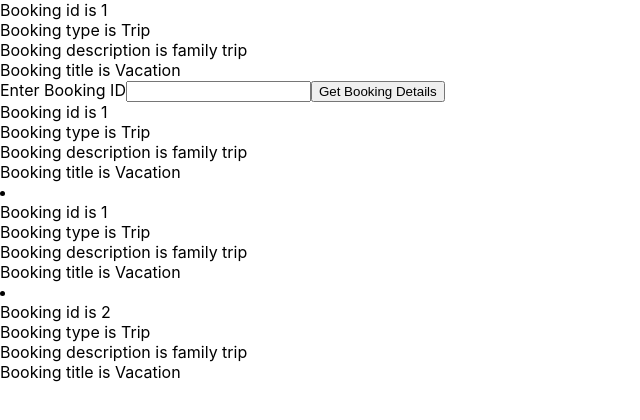
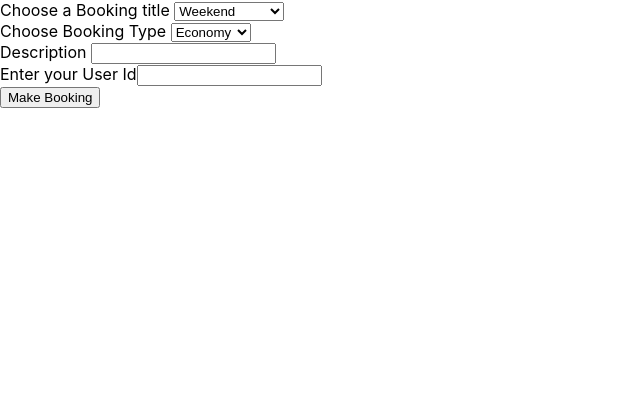
Before and after one commit to Navaneeth1220/tms_frontend, a React (Create React App) app in the folder tms/: page / in a window 1280 px wide. Shown: the top 420 px of the page, without its empty margins (0-640 px from the left). Built offline with nearby package versions, Linux system fonts and the light colour scheme.

Commit message:
error in create booking

```diff
--- a/tms/src/App.js
+++ b/tms/src/App.js
@@ -3,6 +3,7 @@ import './App.css';
 import DisplayBookingDetails from './component/DisplayBookingDetails';
 import GetBookingDetails from './component/GetBookingDetails';
 import DisplayBookingList from './component/DisplayBookingList';
+import CreateBooking from './component/CreateBooking';
 
 function App() {
 
@@ -10,21 +11,24 @@ let mockBooking = {
   bookId : 1,
   type : "Trip",
   description : "family trip",
-  title : "Vacation"
+  title : "Vacation",
+  userId : 2
 }
 
 const book1= {
   bookId : 1,
   type : "Trip",
   description : "family trip",
-  title : "Vacation"
+  title : "Vacation",
+  userId : 2
 }
 
 const book2= {
   bookId : 2,
   type : "Trip",
   description : "family trip",
-  title : "Vacation"
+  title : "Vacation",
+  userId : 2
 }
 
 const bookings = [book1,book2];
@@ -32,9 +36,10 @@ const bookings = [book1,book2];
 
   return (
     <div>
-      {<DisplayBookingDetails book={mockBooking}/>}
-      {<GetBookingDetails/>}
-      {<DisplayBookingList bookings={bookings}/>}
+      {/*<DisplayBookingDetails book={mockBooking}/>*/}
+      {/*<GetBookingDetails/>*/}
+      {/*<DisplayBookingList bookings={bookings}/>*/}
+      {<CreateBooking/>}
 
     </div>
   );
--- /dev/null
+++ b/tms/src/component/CreateBooking.js
@@ -0,0 +1,108 @@
+import { useDebugValue } from "react";
+import React, { useState } from "react";
+import DisplayBookingDetails from "./DisplayBookingDetails";
+import errorStyle from "./errorStyle.module.css"
+
+
+export default function CreateBooking(){
+
+    /*const booking1 = {
+        bookingTitle : "weekend",
+        bookingType : "Executive",
+        bookingDescription :"Expensive",
+        userId : 1
+    }*/
+
+    const bookingTitleRef = React.createRef();
+    const bookingTypeRef = React.createRef();
+    const bookingDescriptionRef = React.createRef();
+    const userIdRef = React.createRef();
+
+    const initialState = {
+        bookingType : undefined,
+        bookingTitle : undefined,
+        bookingDescription : undefined,
+        userId : undefined,
+        booking : undefined,
+        errMsg : undefined,
+        formStatus : "",
+    };
+
+    const [currentState,setNewState] = useState(initialState);
+
+    const submitHandler = (event) =>{
+        event.preventDefault();
+        setNewState({...currentState,formStatus:"Form submitted"});
+    };
+
+    const setFieldState = (ref) =>{
+        const fieldName = ref.current.name;
+        const fieldValue = ref.current.value;
+        console.log("inside set field state field name = "+fieldName+" fieldValue= "+fieldValue);
+        const newState = {
+
+            ...currentState,
+            [fieldName] : fieldValue,
+            booking : undefined,
+            errMsg : undefined,
+        };
+
+        setNewState(newState);
+    }
+
+    return (
+        <div>
+            <form onSubmit = {(event)=> submitHandler(event)}>
+                <div>
+                    <label>Choose a Booking title </label>
+                    <select name = "bookingTitle" id = "title" ref={bookingTitleRef} onChange={()=>setFieldState(bookingTitleRef)}>
+                        <option value="weekend">Weekend</option>
+                        <option value = "week_vacation">7 day Vacation</option>
+                    </select>
+
+                </div>
+                <div>
+                    <label>Choose Booking Type </label>
+                    <select name="bookingType" id="type" ref={bookingTypeRef} onChange={()=>setFieldState(bookingTypeRef)}>
+                        <option value="economy">Economy</option>
+                        <option value="executive">Executive</option>
+                </select>
+                </div>
+                <div>
+                    <label>Description </label>
+                    <input name="bookingDescription" type="text" ref={bookingDescriptionRef} onChange={()=>setFieldState(bookingDescriptionRef)}/>
+                </div>
+                <div>
+                    <label>Enter your User Id</label>
+                    <input name="userId" type="number" ref={userIdRef} onChange={()=>setFieldState(userIdRef)}/>
+                    <br/>
+                    <button type="submit">Make Booking</button>
+                </div>
+            </form>
+
+            <h2>{currentState.formStatus}</h2>
+
+
+            {
+                currentState.booking ? (
+
+                    <div>
+                        <h2>Booking successful</h2>
+                        <DisplayBookingDetails booking = {currentState.booking}/>
+                    </div>
+                ) : ""
+            }
+
+            {
+                currentState.errMsg ? (
+                    <div className={errorStyle.error}>
+
+                        {currentState.errMsg}
+                    </div>
+                ) : ""
+
+            }
+        </div>
+
+    );
+}
--- a/tms/src/component/DisplayBookingDetails.js
+++ b/tms/src/component/DisplayBookingDetails.js
@@ -1,6 +1,6 @@
 export default function DisplayBookingDetails({book}){
 
-    let {bookId,type,description,title} = book;
+    let {bookId,type,description,title,userId} = book;
 
     return (
 
@@ -14,6 +14,8 @@ export default function DisplayBookingDetails({book}){
             <br/>
             Booking title is {title}
             <br/>
+            Booking user Id is {userId}
+            <br/>
         </div>
     );
 }
--- a/tms/src/component/GetBookingDetails.js
+++ b/tms/src/component/GetBookingDetails.js
@@ -9,7 +9,8 @@ export default function GetBookingDetails(){
         bookId : 1,
         type : "Trip",
         description : "family trip",
-        title : "Vacation"
+        title : "Vacation",
+        userId : 2
       };
 
       const bookingIdRef = React.createRef();
```
